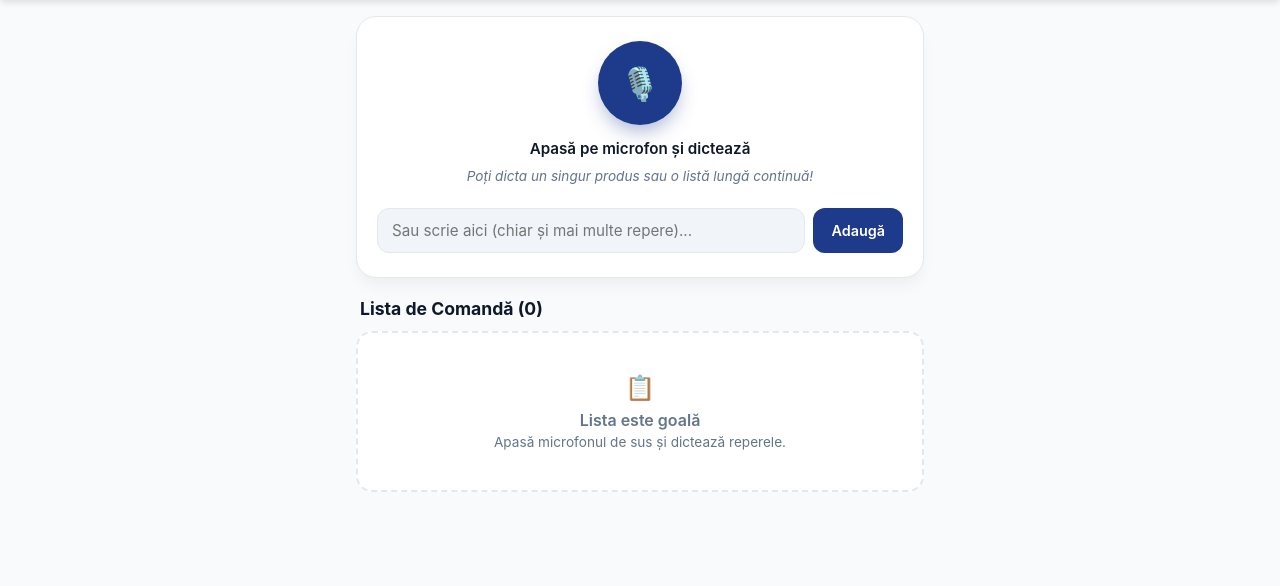
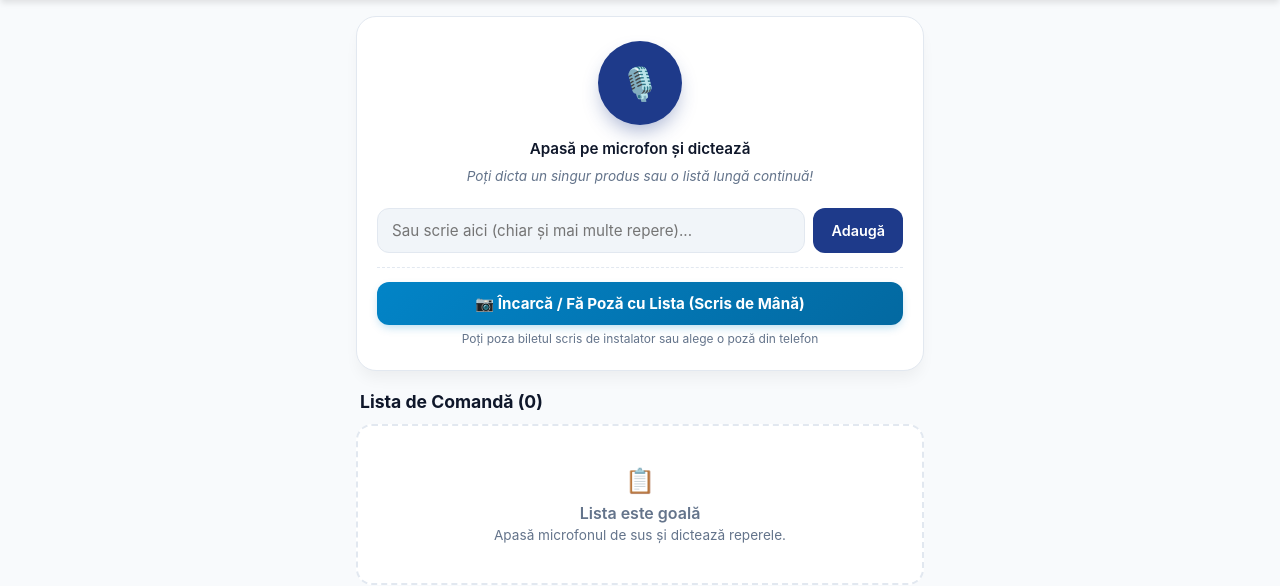
Before and after one commit to bursucmihai85-byte/interconti-comenzi, a Flask app: page / in a window 1280 px wide. Shown: the part 55-641 px from the top of the page. Run offline with Flask 3, Linux system fonts and the light colour scheme; parts of the project's set-up code (start-up, migrations or seed data) failed here and were passed over.

Commit message:
Adaugat recunoastere foto/scris de mana Gemini Vision si marire limita variante la 60

```diff
--- a/app.py
+++ b/app.py
@@ -7,6 +7,7 @@ import socket
 from flask import Flask, render_template, request, jsonify, send_file
 from order_system import (
     search_dictated_speech,
+    search_image_order,
     generate_word_document,
     generate_whatsapp_link,
     BOGDAN_PHONE
@@ -46,6 +47,33 @@ def api_search():
         }), 200
 
     print(f"-> Găsite {len(results)} repere din frază!")
+    return jsonify({
+        "found": True,
+        "items": results
+    })
+
+@app.route("/api/upload-image", methods=["POST"])
+def api_upload_image():
+    if "image" not in request.files:
+        return jsonify({"found": False, "message": "Nicio imagine trimisă."}), 400
+
+    file = request.files["image"]
+    if file.filename == "":
+        return jsonify({"found": False, "message": "Fișier neselectat."}), 400
+
+    image_bytes = file.read()
+    mime_type = file.content_type or "image/jpeg"
+
+    print(f"IMAGINE PRIMITĂ PENTRU OCR: {len(image_bytes)} bytes, tip: {mime_type}")
+    results = search_image_order(image_bytes, mime_type)
+
+    if not results:
+        return jsonify({
+            "found": False,
+            "message": "Nu am putut identifica repere în imagine sau scrisul nu a fost recunoscut."
+        }), 200
+
+    print(f"-> [Vision] Găsite {len(results)} repere din imaginea încărcată!")
     return jsonify({
         "found": True,
         "items": results
--- a/order_system.py
+++ b/order_system.py
@@ -326,7 +326,7 @@ def search_product(dictated_text: str) -> dict:
         if c["denumire"] not in seen:
             seen.add(c["denumire"])
             unique.append(c)
-        if len(unique) >= 8:
+        if len(unique) >= 60:
             break
 
     if not unique:
@@ -432,6 +432,80 @@ def search_dictated_speech(text: str) -> list[dict]:
         res = search_product(seg)
         if res.get("found"):
             results.append(res)
+    return results
+
+
+def parse_image_with_gemini(image_bytes: bytes, mime_type: str = "image/jpeg") -> list[dict] | None:
+    if not GEMINI_CLIENT:
+        return None
+    from google.genai import types
+    prompt = """Ești asistentul tehnic expert pentru depozitul de instalații sanitare și termice Interconti.
+În imaginea atașată este o listă de materiale / comandă de șantier scrisă de mână sau tipărită de un instalator/client.
+
+Sarcina ta:
+1. Descifrează cu maximă atenție scrisul de mână (chiar dacă este dezordonat, prescurtat sau cu greșeli de exprimare).
+2. Identifică fiecare reper individual, cantitatea dorită și unitatea de măsură (buc, m, colac, set etc.). Dacă nu este specificată cantitatea, presupune 1 buc.
+3. Traduce denumirile colocviale de șantier în termenii tehnici optimi de căutare pentru catalogul depozitului:
+   - "PVC" de scurgere interior = PP sau PVC (ex: "RAMIFICATIE PP 40 45", "COT PP 50 87", "TEAVA PP 110 1M")
+   - Păstrează cu strictețe diametrele (16, 20, 25, 32, 40, 50, 110) și unghiurile (45, 67, 87, 90).
+   - "pex", "purmo", "pex-penta" = TEAVA PEX-PENTA PURMO
+   - "kalde" = KALDE (fitinguri alamă sau PPR)
+   - "1/2" sau "jumătate", "3/4" sau "trei sferturi", "1*" sau "un tol"
+   - robineți trecere, robineți colțar, sifoane pardoseală, filtre Y, aerisitoare, clapete sens etc.
+
+Pentru fiecare produs identificat pe foaie, extrage:
+- "termen_nomenclator": expresia tehnică optimă pentru căutare în catalog
+- "cantitate": număr întreg sau zecimal
+- "um": unitatea de măsură ("buc", "m", "colac", "set", etc.)
+- "text_extras": textul exact descifrat de pe foaie (ex: "5 buc cot 40 la 45")
+
+Răspunde STRICT sub formă de listă JSON validă:
+[
+  {
+    "termen_nomenclator": "RAMIFICATIE PP 40 45",
+    "cantitate": 5,
+    "um": "buc",
+    "text_extras": "5 buc ramificatie 40 la 45"
+  }
+]
+"""
+    try:
+        part = types.Part.from_bytes(data=image_bytes, mime_type=mime_type)
+        resp = GEMINI_CLIENT.models.generate_content(
+            model='gemini-2.5-flash',
+            contents=[part, prompt],
+            config=types.GenerateContentConfig(
+                response_mime_type="application/json",
+                temperature=0.1
+            )
+        )
+        data = json.loads(resp.text)
+        if isinstance(data, list) and len(data) > 0:
+            return data
+    except Exception as e:
+        print(f"-> [AI Vision] Eroare la descifrarea imaginii: {e}")
+    return None
+
+
+def search_image_order(image_bytes: bytes, mime_type: str = "image/jpeg") -> list[dict]:
+    gemini_items = parse_image_with_gemini(image_bytes, mime_type)
+    if not gemini_items:
+        return []
+
+    results = []
+    for g_item in gemini_items:
+        q_term = g_item.get("termen_nomenclator", "")
+        qty = g_item.get("cantitate", 1)
+        um = g_item.get("um", "buc")
+        original_text = g_item.get("text_extras", q_term)
+
+        res = search_product(q_term)
+        if res.get("found"):
+            res["cantitate"] = qty
+            res["um"] = um
+            res["query_original"] = f"📷 {original_text}"
+            results.append(res)
+    print(f"-> [AI Vision] Găsite {len(results)} repere din imaginea încărcată!")
     return results
 
 
--- a/templates/index.html
+++ b/templates/index.html
@@ -355,6 +355,53 @@
       display: flex;
       flex-direction: column;
       gap: 6px;
+      max-height: 280px;
+      overflow-y: auto;
+      padding-right: 4px;
+    }
+
+    .photo-upload-container {
+      margin-top: 14px;
+      padding-top: 14px;
+      border-top: 1px dashed var(--border);
+      display: flex;
+      flex-direction: column;
+      align-items: center;
+      gap: 6px;
+    }
+
+    .btn-photo {
+      width: 100%;
+      background: linear-gradient(135deg, #0284c7, #0369a1);
+      color: white;
+      border: none;
+      border-radius: 12px;
+      padding: 12px 16px;
+      font-size: 0.95rem;
+      font-weight: 700;
+      cursor: pointer;
+      display: inline-flex;
+      align-items: center;
+      justify-content: center;
+      gap: 8px;
+      box-shadow: 0 4px 10px -2px rgba(2, 132, 199, 0.3);
+      transition: all 0.2s ease;
+    }
+
+    .btn-photo:active {
+      transform: scale(0.98);
+      background: #075985;
+    }
+
+    .btn-photo:disabled {
+      background: #94a3b8;
+      cursor: not-allowed;
+      box-shadow: none;
+    }
+
+    .photo-hint {
+      font-size: 0.75rem;
+      color: var(--text-muted);
     }
 
     .variant-chip {
@@ -510,6 +557,14 @@
         <input type="text" id="manualText" placeholder="Sau scrie aici (chiar și mai multe repere)..." onkeypress="handleKeyPress(event)">
         <button onclick="submitManual()">Adaugă</button>
       </div>
+
+      <div class="photo-upload-container">
+        <input type="file" id="photoInput" accept="image/*" capture="environment" style="display: none;" onchange="handlePhotoUpload(event)">
+        <button class="btn-photo" id="photoBtn" onclick="document.getElementById('photoInput').click()">
+          📷 Încarcă / Fă Poză cu Lista (Scris de Mână)
+        </button>
+        <div class="photo-hint">Poți poza biletul scris de instalator sau alege o poză din telefon</div>
+      </div>
     </div>
 
     <!-- Lista de comenzi -->
@@ -610,6 +665,72 @@
       if (!val) return;
       input.value = '';
       searchAndAdd(val);
+    }
+
+    async function handlePhotoUpload(event) {
+      const file = event.target.files[0];
+      if (!file) return;
+
+      const photoBtn = document.getElementById('photoBtn');
+      const transcriptEl = document.getElementById('transcriptText');
+
+      const originalBtnText = photoBtn.innerHTML;
+      photoBtn.disabled = true;
+      photoBtn.innerHTML = '⏳ Se analizează imaginea cu Gemini AI...';
+      transcriptEl.innerText = '🔍 Gemini AI descifrează scrisul de mână de pe foaie... Te rog așteaptă câteva secunde...';
+
+      const formData = new FormData();
+      formData.append('image', file);
+
+      try {
+        const res = await fetch('/api/upload-image', {
+          method: 'POST',
+          body: formData
+        });
+        const data = await res.json();
+
+        if (data.found && data.items && data.items.length > 0) {
+          data.items.forEach(it => {
+            const rawCandidates = [it.best_match, ...(it.other_candidates || [])];
+            const uniqueCandidates = [];
+            const seen = new Set();
+            for (const c of rawCandidates) {
+              if (c && c.denumire && !seen.has(c.denumire)) {
+                seen.add(c.denumire);
+                uniqueCandidates.push(c);
+              }
+            }
+
+            const item = {
+              id: Date.now() + Math.random(),
+              denumire: it.best_match.denumire,
+              cod: it.best_match.cod,
+              cod_extern: it.best_match.cod_extern,
+              cantitate: it.cantitate || 1,
+              um: it.um || 'buc',
+              is_ambiguous: it.is_ambiguous,
+              dictat: it.query_original,
+              candidates: uniqueCandidates,
+              showVariants: it.is_ambiguous,
+              was_manually_selected: false
+            };
+            orderItems.push(item);
+          });
+          renderList();
+          transcriptEl.innerText = `✅ Au fost adăugate ${data.items.length} repere din poza încărcată!`;
+        } else {
+          alert(data.message || "Nu s-au putut identifica repere în imagine.");
+          transcriptEl.innerText = '❌ Nu s-au putut recunoaște repere pe foaie.';
+        }
+      } catch (err) {
+        console.error(err);
+        alert("Eroare la trimiterea imaginii către server.");
+        transcriptEl.innerText = '❌ Eroare de comunicare la încărcarea imaginii.';
+      } finally {
+        photoBtn.disabled = false;
+        photoBtn.innerHTML = originalBtnText;
+        event.target.value = '';
+      }
     }
 
     async function searchAndAdd(query) {
```
